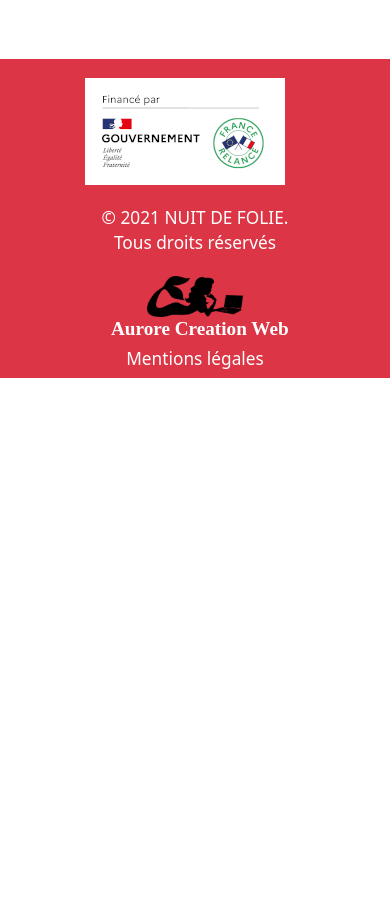
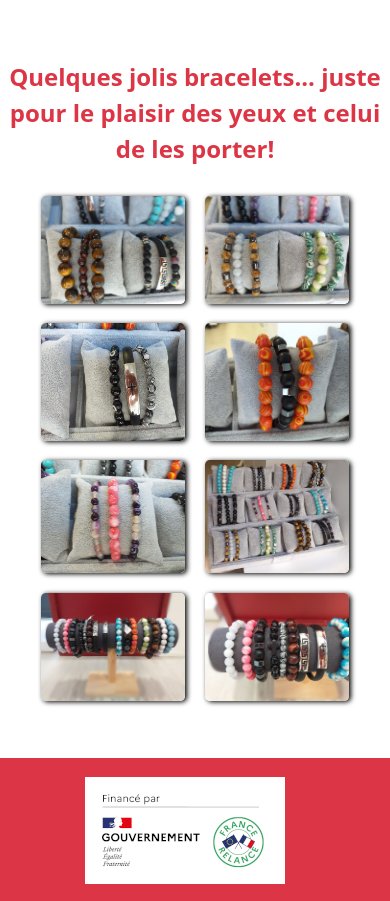
Before and after one commit to Chaplin16/NuitDeFolie, a plain HTML site: page index.html in a window 390 px wide. Shown: the part 1331-2232 px from the top of the page. Before the commit the page ends 1709 px from the top, so only its background shows below. Drawn offline with nearby package versions, Linux system fonts and the light colour scheme.

Commit message:
insertion bracelets avec responsive en index.html

```diff
--- a/index.html
+++ b/index.html
@@ -6,9 +6,7 @@
         <meta http-equiv="X-UA-Compatible" content="IE=edge" />
         <meta name="viewport" content="width=device-width, initial-scale=1.0" />
         <meta name="author" content=" Aurore Creation Web">
-
-        <meta name="description"
-            content="">
+        <meta name="description" content="Boutique de lingerie au coeur des remparts où l on trouve suivant la saison sous-vetêments pour femme et homme, maillots de bain, deshabillé, tee-shirts, chemises, bracelets... ">
 
         <meta name="robots" content="all" />
 
@@ -138,6 +136,20 @@
 
                 </div>
             </section>
+            <section class="bracelet text-center">
+                <p class="text-danger fw-bold lead">
+                 Quelques jolis bracelets...  juste pour le plaisir des yeux et celui de les porter!
+                </p>
+                <div class="d-flex flex-wrap justify-content-center mt-4 mb-5">
+                        <img class="rounded" src="images/bracelet-black.jpeg" alt="">
+                        <img class="rounded" src="images/bracelet-brown.jpeg" alt="">
+                        <img class="rounded" src="images/bracelet-cross.jpeg" alt="">
+                        <img class="rounded" src="images/bracelet-orange.jpeg" alt="">
+                        <img class="rounded" src="images/bracelet-pink.jpeg" alt="">
+                        <img class="rounded" src="images/bracelet.jpeg" alt="">
+                        <img class="rounded" src="images/bracelets-colors.jpeg" alt="">
+                        <img class="rounded" src="images/bracelets.jpeg" alt="">
+                </div>
         </main>
 
         <footer  class="d-flex align-items-center justify-content-center bg-danger pb-2">
--- a/style.scss
+++ b/style.scss
@@ -88,6 +88,17 @@ p img{
     }
 }
 
+.bracelet{
+    & div{
+        column-gap: 1rem;
+        row-gap: 1rem;
+    }
+   & img{
+       width:9rem;
+       box-shadow: 2px 1px 5px #000;;
+   }
+}
+
 //images des carousels
 .card-img{
     margin-left: 0!important;
@@ -157,7 +168,7 @@ footer{
 }
 
 @media all and (max-width:400px){
-    .card {
+    .bracelet, .card {
         img{
             width: 7.5rem!important;
         }
```
Also changed, not shown: style.css, 1 other file.
